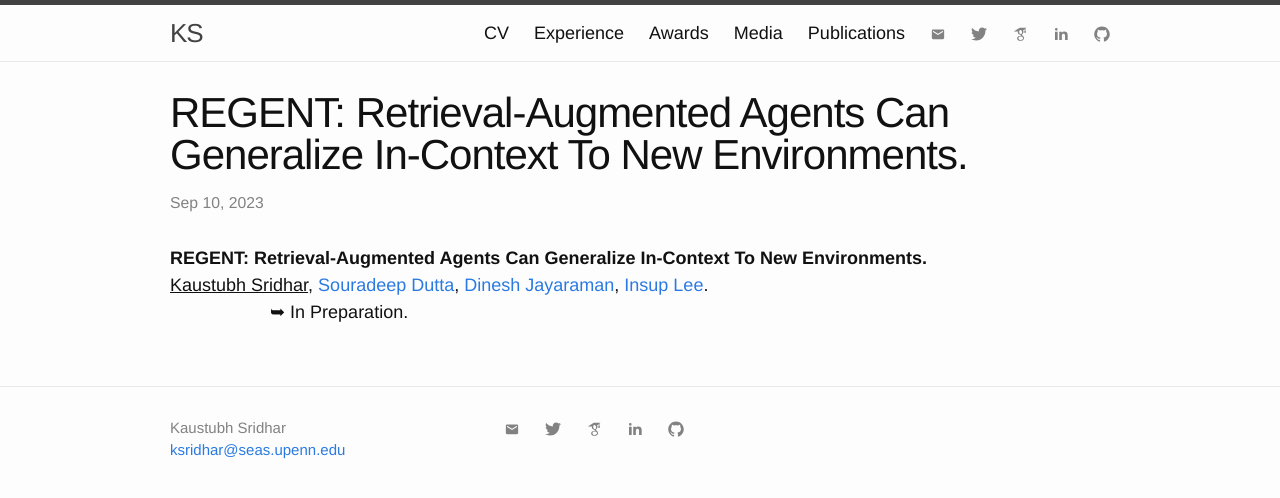
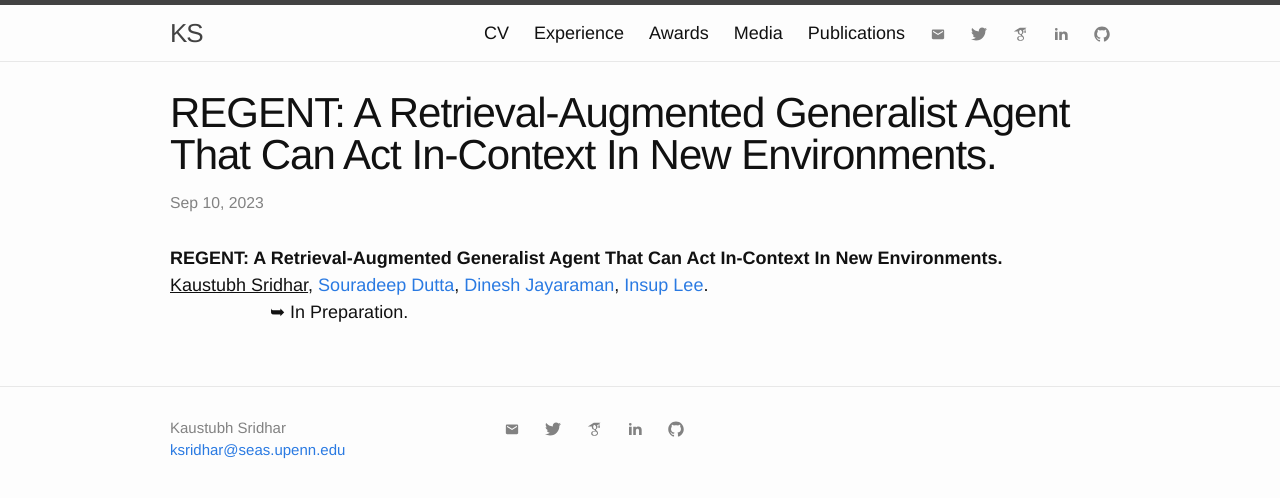
Before and after one commit to kaustubhsridhar/kaustubhsridhar.github.io, a Jekyll site: the page built from _posts/2023-09-10-REGENT.md, in a window 1280 px wide. Shown: the top 498 px of the page. Built offline with Jekyll 4.4.1, drawn with Linux system fonts in a browser that asks for light colours; comment, search, counter and statistics services are not loaded.

Commit message:
Update 2023-09-10-REGENT.md

```diff
--- a/_posts/2023-09-10-REGENT.md
+++ b/_posts/2023-09-10-REGENT.md
@@ -1,6 +1,6 @@
 ---
 layout: research
-title:  "REGENT: Retrieval-Augmented Agents Can Generalize In-Context To New Environments."
+title:  "REGENT: A Retrieval-Augmented Generalist Agent That Can Act In-Context In New Environments."
 rinfo: <u>Kaustubh Sridhar</u>, <a href="https://sites.google.com/site/duttasouradeep39/">Souradeep Dutta</a>, <a href="https://www.seas.upenn.edu/~dineshj/">Dinesh Jayaraman</a>, <a href="https://www.cis.upenn.edu/~lee/home/index.shtml">Insup Lee</a>. <ul>➥ In Preparation.</ul>
 pdf: comingsoon.html
 date:   2023-09-10 22:00:00
```
